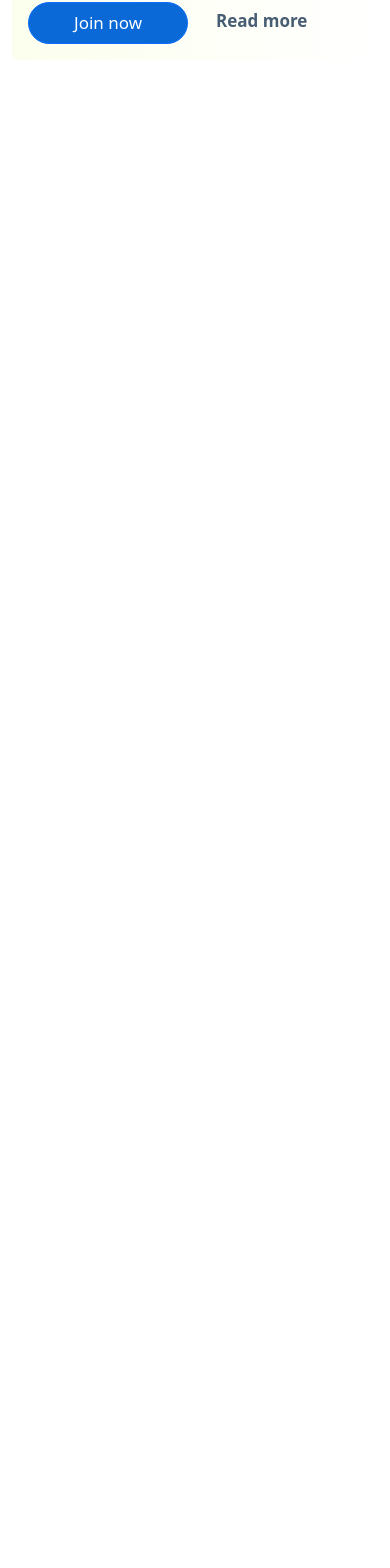
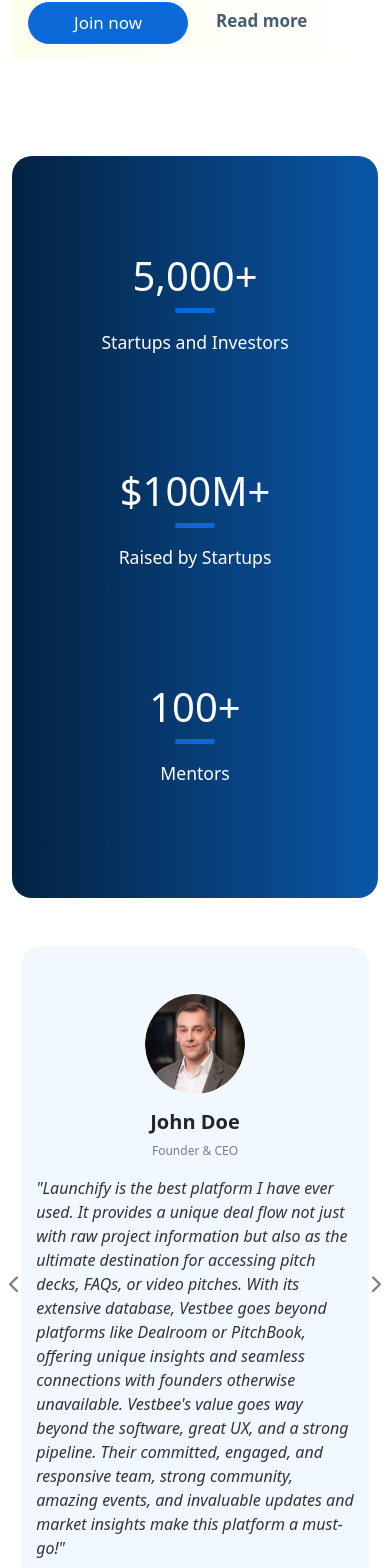
Before and after one commit to Moussa-H/launchify-frontend, a React (Create React App) app: page / in a window 390 px wide. Shown: the part 1697-3265 px from the top of the page. Before the commit the page ends 1853 px from the top, so only its background shows below. Built offline with nearby package versions, Linux system fonts and the light colour scheme.

Commit message:
finishing design for homepage in desktop and mobile version

```diff
--- a/package.json
+++ b/package.json
@@ -3,10 +3,12 @@
   "version": "0.1.0",
   "private": true,
   "dependencies": {
+    "@fortawesome/fontawesome-free": "^6.6.0",
     "@testing-library/jest-dom": "^5.17.0",
     "@testing-library/react": "^13.4.0",
     "@testing-library/user-event": "^13.5.0",
     "bootstrap": "^5.3.3",
+    "bootstrap-icons": "^1.11.3",
     "react": "^18.3.1",
     "react-dom": "^18.3.1",
     "react-router-dom": "^6.26.1",
--- a/public/index.html
+++ b/public/index.html
@@ -19,7 +19,11 @@
       manifest.json provides metadata used when your web app is installed on a
       user's mobile device or desktop. See https://developers.google.com/web/fundamentals/web-app-manifest/
     -->
+      <link rel="stylesheet" href="https://cdnjs.cloudflare.com/ajax/libs/bootstrap-icons/1.10.5/font/bootstrap-icons.min.css">
+
     <link rel="manifest" href="%PUBLIC_URL%/manifest.json" />
+    <link rel="stylesheet" href="https://cdnjs.cloudflare.com/ajax/libs/font-awesome/6.0.0-beta3/css/all.min.css">
+
     <!--
       Notice the use of %PUBLIC_URL% in the tags above.
       It will be replaced with the URL of the `public` folder during the build.
@@ -37,5 +41,6 @@
     <script src="https://code.jquery.com/jquery-3.5.1.slim.min.js"></script>
   <script src="https://cdn.jsdelivr.net/npm/@popperjs/core@2.5.4/dist/umd/popper.min.js"></script>
   <script src="https://maxcdn.bootstrapcdn.com/bootstrap/4.5.2/js/bootstrap.min.js"></script>
+
   </body>
 </html>
--- a/src/App.js
+++ b/src/App.js
@@ -1,5 +1,10 @@
 import React from "react";
 import { BrowserRouter as Router, Route, Routes } from "react-router-dom";
+import 'bootstrap/dist/css/bootstrap.min.css';
+import 'bootstrap/dist/js/bootstrap.bundle.min.js';
+import "bootstrap-icons/font/bootstrap-icons.css";
+import "@fortawesome/fontawesome-free/css/all.min.css";
+
 
 // Import your pages
 import Home from "./Pages/Home";
--- a/src/Components/JoinNowButton.js
+++ b/src/Components/JoinNowButton/index.js
@@ -1,7 +1,7 @@
 
 import React from "react";
 import { Link } from "react-router-dom";
-
+import "./style.css"
 
 function JoinNowButton() {
   return (
--- /dev/null
+++ b/src/Components/JoinNowButton/style.css
@@ -0,0 +1,7 @@
+a.btn.btn-primary.custom-btn {
+    border-radius: 30px;
+    font-size: 17px;
+    padding: 7px 45px;
+    font-weight: 400;
+    background: #0A69D7;
+}
--- /dev/null
+++ b/src/Components/TestimonialSlider/index.jsx
@@ -0,0 +1,123 @@
+import React from "react";
+import "./style.css";
+import img1 from "../../assets/testimonial-1.png";
+import img2 from "../../assets/testimonial-1.png";
+import img3 from "../../assets/testimonial-1.png";
+import "bootstrap/dist/css/bootstrap.min.css";
+import "bootstrap/dist/js/bootstrap.bundle.min.js";
+
+function TestimonialSlider() {
+  return (
+    <div className="testimonial-section py-5">
+      <div
+        id="testimonialCarousel"
+        className="carousel slide"
+        data-bs-ride="carousel"
+      >
+        <div className="carousel-inner">
+          {/* Testimonial 1 */}
+          <div className="carousel-item active">
+            <div className="d-flex flex-column flex-md-row align-items-center justify-content-center testimonial-card">
+              <div className="col-md-2 text-center text-md-start">
+                <img src={img1} alt="Person" className="rounded-circle mb-3" />
+                <h5>John Doe</h5>
+                <p>Founder & CEO</p>
+              </div>
+              <div className="col-md-10">
+                <p className="testimonial-text fst-italic">
+                  "Launchify is the best platform I have ever used. It provides
+                  a unique deal flow not just with raw project information but
+                  also as the ultimate destination for accessing pitch decks,
+                  FAQs, or video pitches. With its extensive database, Vestbee
+                  goes beyond platforms like Dealroom or PitchBook, offering
+                  unique insights and seamless connections with founders
+                  otherwise unavailable. Vestbee's value goes way beyond the
+                  software, great UX, and a strong pipeline. Their committed,
+                  engaged, and responsive team, strong community, amazing
+                  events, and invaluable updates and market insights make this
+                  platform a must-go!"
+                </p>
+              </div>
+            </div>
+          </div>
+
+          {/* Testimonial 2 */}
+          <div className="carousel-item">
+            <div className="d-flex flex-column flex-md-row align-items-center justify-content-center testimonial-card">
+              <div className="col-md-2 text-center text-md-start">
+                <img src={img2} alt="Person" className="rounded-circle mb-3" />
+                <h5>Jane Smith</h5>
+                <p>Investor</p>
+              </div>
+              <div className="col-md-10">
+                <p className="testimonial-text fst-italic">
+                  "Launchify is the best platform I have ever used. It provides
+                  a unique deal flow not just with raw project information but
+                  also as the ultimate destination for accessing pitch decks,
+                  FAQs, or video pitches. With its extensive database, Vestbee
+                  goes beyond platforms like Dealroom or PitchBook, offering
+                  unique insights and seamless connections with founders
+                  otherwise unavailable. Vestbee's value goes way beyond the
+                  software, great UX, and a strong pipeline. Their committed,
+                  engaged, and responsive team, strong community, amazing
+                  events, and invaluable updates and market insights make this
+                  platform a must-go!"
+                </p>
+              </div>
+            </div>
+          </div>
+
+          {/* Testimonial 3 */}
+          <div className="carousel-item">
+            <div className="d-flex flex-column flex-md-row align-items-center justify-content-center testimonial-card">
+              <div className="col-md-2 text-center text-md-start">
+                <img src={img3} alt="Person" className="rounded-circle mb-3" />
+                <h5>Michael Lee</h5>
+                <p>Mentor & Advisor</p>
+              </div>
+              <div className="col-md-10">
+                <p className="testimonial-text fst-italic">
+                  "Launchify is the best platform I have ever used. It provides
+                  a unique deal flow not just with raw project information but
+                  also as the ultimate destination for accessing pitch decks,
+                  FAQs, or video pitches. With its extensive database, Vestbee
+                  goes beyond platforms like Dealroom or PitchBook, offering
+                  unique insights and seamless connections with founders
+                  otherwise unavailable. Vestbee's value goes way beyond the
+                  software, great UX, and a strong pipeline. Their committed,
+                  engaged, and responsive team, strong community, amazing
+                  events, and invaluable updates and market insights make this
+                  platform a must-go!"
+                </p>
+              </div>
+            </div>
+          </div>
+        </div>
+
+        {/* Previous and Next Buttons */}
+        <div className="carousel-controls">
+          <a
+            className="carousel-control-prev"
+            href="#testimonialCarousel"
+            role="button"
+            data-bs-slide="prev"
+          >
+            <i className="fas fa-chevron-left"></i>
+            <span className="visually-hidden">Previous</span>
+          </a>
+          <a
+            className="carousel-control-next"
+            href="#testimonialCarousel"
+            role="button"
+            data-bs-slide="next"
+          >
+            <i className="fas fa-chevron-right"></i>
+            <span className="visually-hidden">Next</span>
+          </a>
+        </div>
+      </div>
+    </div>
+  );
+}
+
+export default TestimonialSlider;
--- /dev/null
+++ b/src/Components/TestimonialSlider/style.css
@@ -0,0 +1,89 @@
+
+
+.testimonial-card {
+  background: rgba(242, 248, 255, 1);
+  padding: 2rem;
+  border-radius: 10px;
+}
+
+.testimonial-card img {
+  width: 100px;
+  height: 100px;
+}
+
+.testimonial-text {
+  color: #333;
+}
+
+/* Custom CSS for carousel navigation arrows */
+.carousel-control-prev,
+.carousel-control-next {
+  color: black; /* Change arrow color to black */
+  width: 5%; /* Adjust width as needed */
+  height: 100%; /* Full height */
+  top: 50%; /* Center vertically */
+  transform: translateY(-50%); /* Center vertically */
+}
+
+.carousel-control-prev-icon,
+.carousel-control-next-icon {
+  background-color: black; /* Ensure arrow background is black */
+}
+
+/* Optional: Adjust size of the arrows */
+.carousel-control-prev-icon,
+.carousel-control-next-icon {
+  width: 40px; /* Width of the arrow icon */
+  height: 40px; /* Height of the arrow icon */
+  background-size: 100%, 100%; /* Ensure background icon fits */
+}
+
+
+.testimonial-section {
+    background-color: #f2f8ff;
+    width: 80%;
+    margin-left: auto;
+    margin-right: auto;
+    border-radius: 20px;
+
+}
+
+
+.col-md-2.text-center.text-md-start h5 {
+    font-weight: 800;
+}
+.col-md-2.text-center.text-md-start p {
+    font-size: 12px!important;
+    color: #7d7d7d!important;
+}
+
+i.fas.fa-chevron-left {
+    color: #000;
+}
+i.fas.fa-chevron-left {
+    left: -70%;
+    display: block;
+    position: absolute;
+    font-size: 18px;
+}
+i.fas.fa-chevron-right {
+    right: -70%;
+    display: block;
+    position: absolute;
+    font-size: 18px;
+}
+.col-md-4.text-center.text-md-start h5 {
+    font-weight: 800;
+}
+.col-md-4.text-center.text-md-start p {
+    color: #9c9c9c;
+}
+@media only screen and (max-width:500px) {
+    .testimonial-section {
+    width: 95%;
+}
+.testimonial-card {
+    padding: 0rem;
+    border-radius: 10px;
+}
+}
--- a/src/Pages/Home/index.jsx
+++ b/src/Pages/Home/index.jsx
@@ -4,6 +4,7 @@
 import Hero from "../../assets/home-hero.png";
 import JoinNowButton from "../../Components/JoinNowButton";
 import { Link } from "react-router-dom";
+import TestimonialSlider from "../../Components/TestimonialSlider";
 function Home() {
   return (
     <Layout>
@@ -37,7 +38,6 @@
             high-quality connections.
           </p>
         </div>
-
         {/* Cards Section */}
         <div className="row">
           <div className="col-md-6 my-5">
@@ -83,6 +83,33 @@
             </div>
           </div>
         </div>
+        <div className="stats-section py-5 my-5 custom-rounded">
+          <div className="container">
+            <div className="row text-center">
+              {/* First Column */}
+              <div className="col-md-4 my-5">
+                <h2 className="stats-title">5,000+</h2>
+                <div className="stats-line mx-auto mb-3"></div>
+                <p className="stats-subtitle">Startups and Investors</p>
+              </div>
+
+              {/* Second Column */}
+              <div className="col-md-4 my-5">
+                <h2 className="stats-title">$100M+</h2>
+                <div className="stats-line mx-auto mb-3"></div>
+                <p className="stats-subtitle">Raised by Startups</p>
+              </div>
+
+              {/* Third Column */}
+              <div className="col-md-4 my-5">
+                <h2 className="stats-title">100+</h2>
+                <div className="stats-line mx-auto mb-3"></div>
+                <p className="stats-subtitle">Mentors</p>
+              </div>
+            </div>
+          </div>
+        </div>
+        <TestimonialSlider />
       </div>
     </Layout>
   );
--- a/src/Pages/Home/style.css
+++ b/src/Pages/Home/style.css
@@ -21,13 +21,7 @@
 .col-lg-6.text-left p {
     margin-bottom: 30px;
 }
-a.btn.btn-primary.custom-btn {
-    border-radius: 30px;
-    font-size: 17px;
-    padding: 7px 45px;
-    font-weight: 400;
-    background: #0A69D7;
-}
+
 
 .home-title {
     font-size: 38px;
@@ -72,6 +66,29 @@
 .btn-outline-primary.focus, .btn-outline-primary:focus {
     box-shadow: 0 0 0 .2rem rgb(0 123 255 / 0%);
 }
+.stats-section {
+  background: linear-gradient(90deg, #042242 0%, #0A57A8 100%);
+}
+
+.stats-title {
+  font-size: 2.5rem;
+  color: #ffffff;
+}
+.custom-rounded{
+  border-radius: 20px;
+}
+.stats-line {
+    width: 40px;
+    height: 5px;
+    border-radius: 20px;
+    background: rgba(10, 105, 215, 1);
+}
+
+.stats-subtitle {
+  font-size: 1.1rem;
+  color: #ffffff;
+}
+
 
 @media (min-width: 768px) {
   .home-description {
```
Also changed, not shown: src/assets/testimonial-1.png (added), 1 other file (tests, documents, lock files or other folders).
